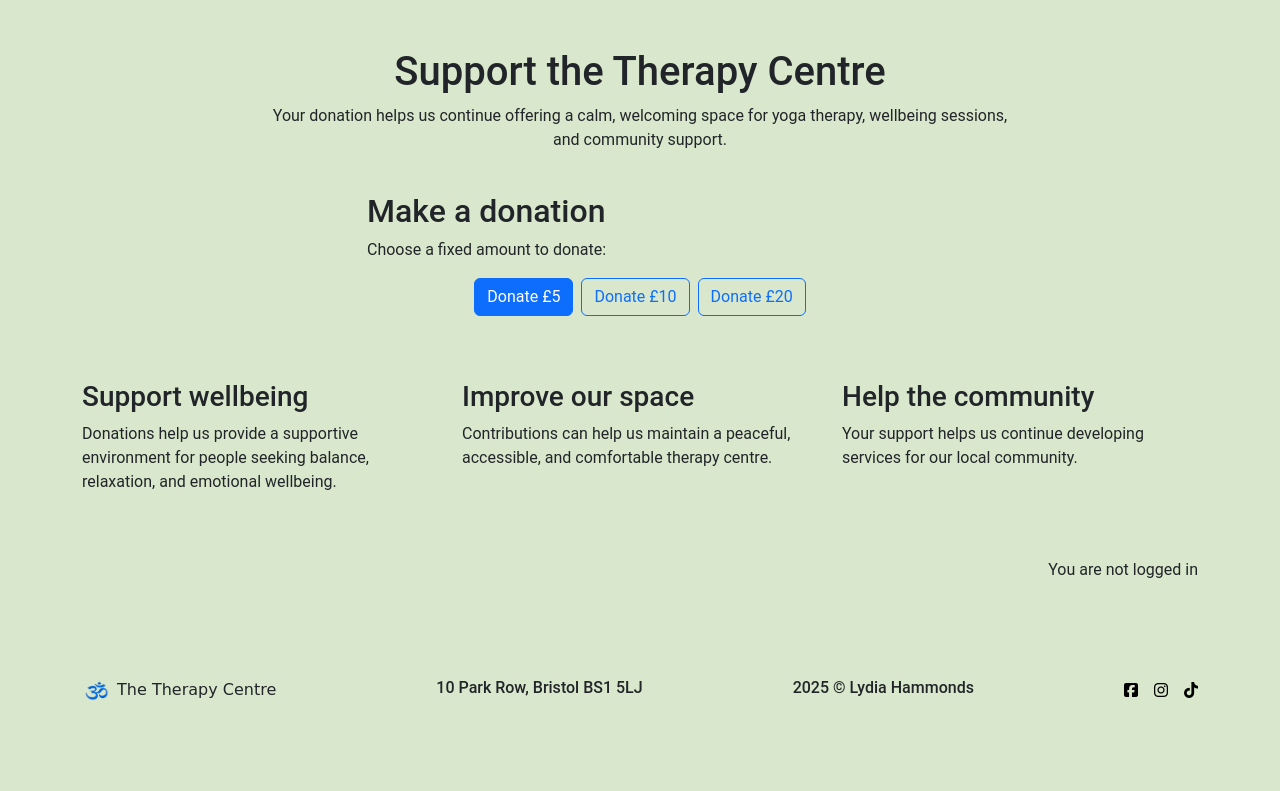
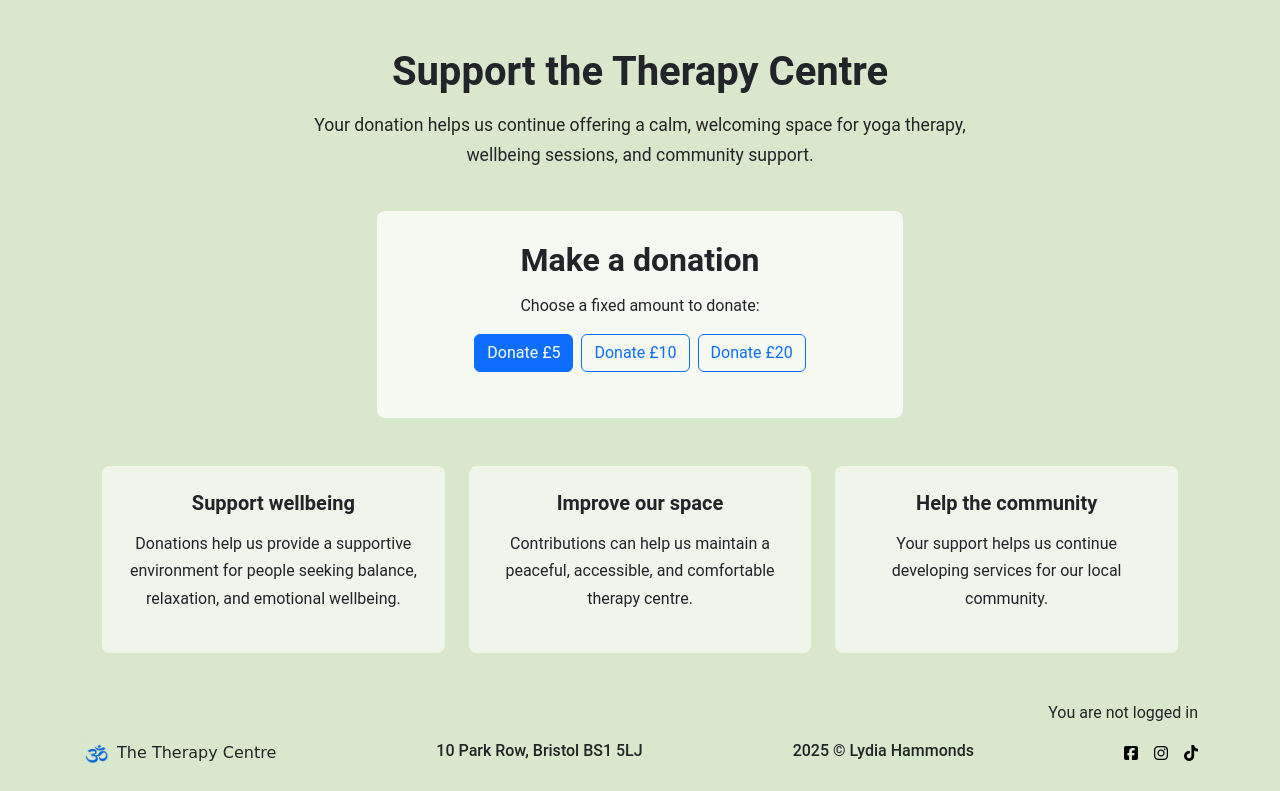
Before and after one commit to LidiaMorejudo/therapycentre, a Django app: page /donations/ in a window 1280 px wide. Shown: the part 72-863 px from the top of the page. Before the commit the page ends 772 px from the top, so only its background shows below. Run offline with Django 5.2, Linux system fonts and the light colour scheme; some libraries are stand-ins or nearby versions.

Commit message:
Added CSS to the page for donations

```diff
--- a/static/css/style.css
+++ b/static/css/style.css
@@ -211,6 +211,51 @@ nav {
     line-height: 1.7;
 }
 
+/* Donate page */
+
+.donate-page {
+    max-width: 1100px;
+}
+
+.donate-page h1 {
+    font-weight: 700;
+    margin-bottom: 15px;
+}
+
+.donate-intro {
+    font-size: 1.1rem;
+    line-height: 1.7;
+}
+
+.donate-card {
+    background-color: rgba(255, 255, 255, 0.75);
+    padding: 30px 40px;
+    border-radius: 8px;
+    text-align: center;
+}
+
+.donate-card h2 {
+    font-weight: 700;
+    margin-bottom: 15px;
+}
+
+.donate-info-card {
+    background-color: rgba(255, 255, 255, 0.6);
+    padding: 25px;
+    border-radius: 8px;
+    text-align: center;
+}
+
+.donate-info-card h3 {
+    font-size: 1.25rem;
+    font-weight: 700;
+    margin-bottom: 15px;
+}
+
+.donate-info-card p {
+    line-height: 1.7;
+}
+
 /* Yoga Sessions page */
 
 .session-header {
@@ -396,4 +441,9 @@ nav {
     .booking-policy {
         padding: 25px 20px;
     }
+
+    .donate-card,
+    .donate-info-card {
+        padding: 25px 20px;
+    }
 }
```
